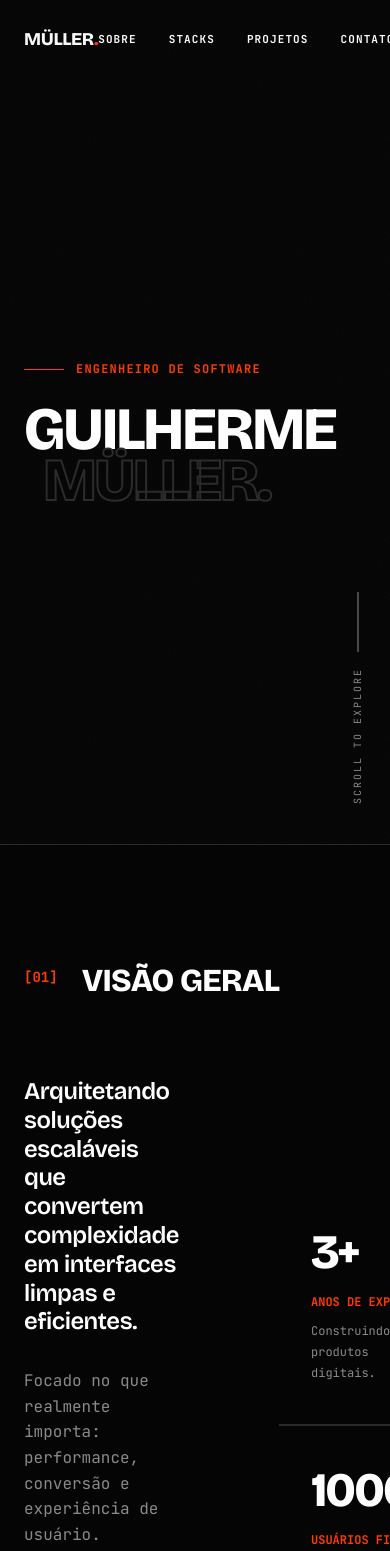
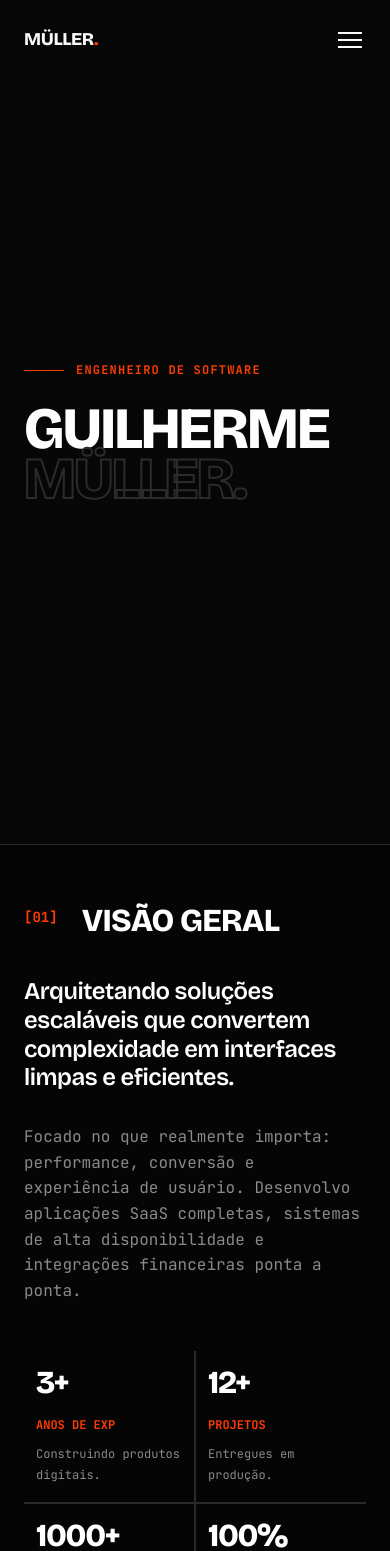
Before and after one commit to coder-muller/coder-muller-portfolio, a React (Vite) app: page / in a window 390 px wide. Shown: the top 1551 px of the page. Built offline with nearby package versions, Linux system fonts and the light colour scheme.

Commit message:
feat: enhance navigation and layout for improved mobile experience

```diff
--- a/src/App.tsx
+++ b/src/App.tsx
@@ -59,7 +59,17 @@ function CountUp({ target, suffix = '' }: { target: number; suffix?: string }) {
 
 // ─── Nav ─────────────────────────────────────────────────────────────────────
 function Nav() {
+  const [open, setOpen] = useState(false)
+
+  const links = [
+    { label: 'SOBRE', href: '#about' },
+    { label: 'STACKS', href: '#stack' },
+    { label: 'PROJETOS', href: '#projects' },
+    { label: 'CONTATO', href: '#contact' },
+  ]
+
   return (
+    <>
       <nav
         style={{
           position: 'fixed',
@@ -91,13 +101,9 @@ function Nav() {
           Müller<span style={{color: C.accent}}>.</span>
         </a>
 
-      <div style={{ pointerEvents: 'auto', display: 'flex', gap: '32px' }} className="max-[640px]:hidden">
-        {[
-          { label: 'SOBRE', href: '#about' },
-          { label: 'STACKS', href: '#stack' },
-          { label: 'PROJETOS', href: '#projects' },
-          { label: 'CONTATO', href: '#contact' },
-        ].map((item) => (
+        {/* Desktop links */}
+        <div style={{ pointerEvents: 'auto', gap: '32px' }} className="hidden sm:flex">
+          {links.map((item) => (
             <a
               key={item.href}
               href={item.href}
@@ -118,7 +124,80 @@ function Nav() {
             </a>
           ))}
         </div>
+
+        {/* Hamburger - mobile only */}
+        <button
+          onClick={() => setOpen(o => !o)}
+          aria-label={open ? 'Fechar menu' : 'Abrir menu'}
+          className="flex sm:hidden"
+          style={{
+            pointerEvents: 'auto',
+            background: 'none',
+            border: 'none',
+            cursor: 'pointer',
+            padding: '4px',
+            flexDirection: 'column',
+            gap: '5px',
+          }}
+        >
+          <span style={{
+            width: '24px', height: '2px', backgroundColor: C.bright, display: 'block',
+            transition: 'transform 0.2s',
+            transform: open ? 'translateY(7px) rotate(45deg)' : 'none',
+          }} />
+          <span style={{
+            width: '24px', height: '2px', backgroundColor: C.bright, display: 'block',
+            transition: 'opacity 0.2s',
+            opacity: open ? 0 : 1,
+          }} />
+          <span style={{
+            width: '24px', height: '2px', backgroundColor: C.bright, display: 'block',
+            transition: 'transform 0.2s',
+            transform: open ? 'translateY(-7px) rotate(-45deg)' : 'none',
+          }} />
+        </button>
       </nav>
+
+      {/* Mobile menu overlay */}
+      {open && (
+        <div
+          style={{
+            position: 'fixed',
+            inset: 0,
+            zIndex: 49,
+            backgroundColor: C.bg,
+            display: 'flex',
+            flexDirection: 'column',
+            justifyContent: 'center',
+            alignItems: 'center',
+            gap: '8px',
+          }}
+        >
+          {links.map((item, i) => (
+            <motion.a
+              key={item.href}
+              href={item.href}
+              initial={{ opacity: 0, y: 20 }}
+              animate={{ opacity: 1, y: 0 }}
+              transition={{ duration: 0.3, delay: i * 0.07 }}
+              onClick={() => setOpen(false)}
+              style={{
+                color: C.bright,
+                fontSize: 'clamp(36px, 10vw, 56px)',
+                textDecoration: 'none',
+                fontFamily: "'Bricolage Grotesque', sans-serif",
+                fontWeight: 800,
+                letterSpacing: '-0.02em',
+                textTransform: 'uppercase',
+                padding: '12px 0',
+              }}
+            >
+              {item.label}
+            </motion.a>
+          ))}
+        </div>
+      )}
+    </>
   )
 }
 
@@ -180,12 +259,13 @@ function Hero() {
             style={{
               fontFamily: "'Bricolage Grotesque', sans-serif",
               fontWeight: 800,
-              fontSize: 'clamp(60px, 15vw, 200px)',
+              fontSize: 'clamp(32px, 15vw, 200px)',
               color: C.bright,
               lineHeight: 0.85,
               letterSpacing: '-0.03em',
               margin: 0,
               textTransform: 'uppercase',
+              wordBreak: 'break-word',
             }}
           >
             GUILHERME
@@ -200,15 +280,16 @@ function Hero() {
             style={{
               fontFamily: "'Bricolage Grotesque', sans-serif",
               fontWeight: 800,
-              fontSize: 'clamp(60px, 15vw, 200px)',
+              fontSize: 'clamp(32px, 15vw, 200px)',
               color: 'transparent',
               WebkitTextStroke: `2px ${C.border}`,
               lineHeight: 0.85,
               letterSpacing: '-0.03em',
               margin: 0,
               textTransform: 'uppercase',
-              marginLeft: '5vw',
+              wordBreak: 'break-word',
             }}
+            className="ml-0 sm:ml-[5vw]"
           >
             MÜLLER.
           </motion.h1>
@@ -219,6 +300,7 @@ function Hero() {
         initial={{ opacity: 0 }}
         animate={{ opacity: 1 }}
         transition={{ duration: 1, delay: 0.6 }}
+        className="hidden sm:flex"
         style={{
           position: 'absolute',
           bottom: '40px',
@@ -230,7 +312,6 @@ function Hero() {
           textTransform: 'uppercase',
           writingMode: 'vertical-rl',
           transform: 'rotate(180deg)',
-          display: 'flex',
           alignItems: 'center',
           gap: '16px'
         }}
@@ -245,7 +326,7 @@ function Hero() {
 // ─── SectionTitle ────────────────────────────────────────────────────────────
 function SectionTitle({ num, label }: { num: string; label: string }) {
   return (
-    <div style={{ display: 'flex', alignItems: 'flex-start', gap: '24px', marginBottom: '80px' }}>
+    <div style={{ display: 'flex', alignItems: 'flex-start', gap: '24px', marginBottom: 'clamp(40px, 6vw, 80px)' }}>
       <span style={{ color: C.accent, fontSize: '14px', fontFamily: "'JetBrains Mono', monospace", fontWeight: 700 }}>
         [{num}]
       </span>
@@ -270,14 +351,14 @@ function About() {
   return (
     <section
       id="about"
-      style={{ padding: '120px clamp(24px, 5vw, 80px)', borderTop: `1px solid ${C.border}`, position: 'relative' }}
+      style={{ padding: 'clamp(60px, 10vw, 120px) clamp(24px, 5vw, 80px)', borderTop: `1px solid ${C.border}`, position: 'relative' }}
     >
       <div style={{ maxWidth: '1400px', margin: '0 auto' }}>
         <SectionTitle num="01" label="Visão Geral" />
 
         <div
-          style={{ display: 'grid', gridTemplateColumns: '1.2fr 1fr', gap: '100px', alignItems: 'center' }}
-          className="max-[1024px]:grid-cols-1 max-[1024px]:gap-12"
+          style={{ gap: 'clamp(48px, 10vw, 100px)', alignItems: 'center' }}
+          className="grid grid-cols-1 lg:grid-cols-[1.2fr_1fr]"
         >
           <motion.div
             initial={{ opacity: 0, y: 30 }}
@@ -326,7 +407,7 @@ function About() {
                 viewport={{ once: true }}
                 style={{
                   backgroundColor: C.bg,
-                  padding: '40px 32px',
+                  padding: 'clamp(16px, 3vw, 40px) clamp(12px, 2.5vw, 32px)',
                   display: 'flex',
                   flexDirection: 'column',
                   justifyContent: 'center',
@@ -336,7 +417,7 @@ function About() {
                   style={{
                     fontFamily: "'Bricolage Grotesque', sans-serif",
                     fontWeight: 800,
-                    fontSize: 'clamp(48px, 6vw, 80px)',
+                    fontSize: 'clamp(32px, 6vw, 80px)',
                     color: C.bright,
                     lineHeight: 1,
                     letterSpacing: '-0.04em',
@@ -372,19 +453,17 @@ function Stack() {
   return (
     <section
       id="stack"
-      style={{ padding: '120px clamp(24px, 5vw, 80px)', backgroundColor: C.surface }}
+      style={{ padding: 'clamp(60px, 10vw, 120px) clamp(24px, 5vw, 80px)', backgroundColor: C.surface }}
     >
       <div style={{ maxWidth: '1400px', margin: '0 auto' }}>
         <SectionTitle num="02" label="Tech Stack" />
 
         <div
           style={{
-            display: 'grid',
-            gridTemplateColumns: 'repeat(4, 1fr)',
             borderTop: `1px solid ${C.border}`,
             borderLeft: `1px solid ${C.border}`,
           }}
-          className="max-[1024px]:grid-cols-2 max-[640px]:grid-cols-1"
+          className="grid grid-cols-1 sm:grid-cols-2 lg:grid-cols-4"
         >
           {techStacks.map((stack, idx) => (
             <motion.div
@@ -435,7 +514,7 @@ function Stack() {
                     key={item}
                     className="stack-item"
                     style={{
-                      padding: '24px',
+                      padding: 'clamp(16px, 2vw, 24px)',
                       borderBottom: itemIdx !== stack.items.length - 1 ? `1px solid ${C.border}` : 'none',
                       display: 'flex',
                       alignItems: 'center',
@@ -486,7 +565,7 @@ function Projects() {
   return (
     <section
       id="projects"
-      style={{ padding: '120px clamp(24px, 5vw, 80px)', backgroundColor: C.bg }}
+      style={{ padding: 'clamp(60px, 10vw, 120px) clamp(24px, 5vw, 80px)', backgroundColor: C.bg }}
     >
       <div style={{ maxWidth: '1400px', margin: '0 auto' }}>
         <SectionTitle num="03" label="Projetos" />
@@ -504,18 +583,16 @@ function Projects() {
               viewport={{ once: true, margin: "-50px" }}
               style={{
                 textDecoration: 'none',
-                display: 'grid',
-                gridTemplateColumns: '80px 1fr 1fr',
-                gap: '40px',
+                gap: 'clamp(16px, 4vw, 40px)',
                 alignItems: 'start',
-                padding: '64px 0',
+                padding: 'clamp(32px, 6vw, 64px) 0',
                 borderTop: i === 0 ? `1px solid ${C.border}` : 'none',
                 borderBottom: `1px solid ${C.border}`,
                 position: 'relative',
               }}
-              className="project-row max-[1024px]:grid-cols-1 max-[1024px]:gap-6 max-[1024px]:py-8"
+              className="project-row grid grid-cols-1 lg:grid-cols-[80px_1fr_1fr]"
             >
-              <div style={{
+              <div className="hidden lg:block" style={{
                 fontFamily: "'JetBrains Mono', monospace",
                 fontSize: '14px',
                 color: C.dim,
@@ -527,14 +604,15 @@ function Projects() {
               <div>
                 <h3 className="project-title" style={{
                   fontFamily: "'Bricolage Grotesque', sans-serif",
-                  fontSize: 'clamp(40px, 6vw, 80px)',
+                  fontSize: 'clamp(28px, 6vw, 80px)',
                   fontWeight: 800,
                   color: C.bright,
                   lineHeight: 0.9,
                   letterSpacing: '-0.02em',
                   margin: '0 0 16px 0',
                   textTransform: 'uppercase',
-                  transition: 'color 0.3s ease'
+                  transition: 'color 0.3s ease',
+                  wordBreak: 'break-word',
                 }}>
                   {p.name}
                 </h3>
@@ -584,7 +662,7 @@ function Contact() {
   return (
     <section
       id="contact"
-      style={{ padding: '160px clamp(24px, 5vw, 80px)', backgroundColor: C.surface }}
+      style={{ padding: 'clamp(80px, 12vw, 160px) clamp(24px, 5vw, 80px)', backgroundColor: C.surface }}
     >
       <div style={{ maxWidth: '1400px', margin: '0 auto', textAlign: 'center' }}>
         <motion.h2
@@ -595,12 +673,13 @@ function Contact() {
           style={{
             fontFamily: "'Bricolage Grotesque', sans-serif",
             fontWeight: 800,
-            fontSize: 'clamp(48px, 10vw, 140px)',
+            fontSize: 'clamp(40px, 10vw, 140px)',
             color: C.bright,
             lineHeight: 0.9,
             letterSpacing: '-0.04em',
             margin: '0 0 24px 0',
-            textTransform: 'uppercase'
+            textTransform: 'uppercase',
+            wordBreak: 'break-word',
           }}
         >
           Vamos<br/><span style={{ color: C.accent }}>Conversar</span>
@@ -633,12 +712,11 @@ function Contact() {
             display: 'inline-flex',
             alignItems: 'center',
             justifyContent: 'center',
-            height: '80px',
-            padding: '0 64px',
+            padding: 'clamp(18px, 3vw, 24px) clamp(32px, 5vw, 64px)',
             backgroundColor: C.bright,
             color: C.bg,
             fontFamily: "'Bricolage Grotesque', sans-serif",
-            fontSize: '20px',
+            fontSize: 'clamp(16px, 2.5vw, 20px)',
             fontWeight: 800,
             textDecoration: 'none',
             borderRadius: '100px',
```
Lines whose indentation alone changed are shown as unchanged.
